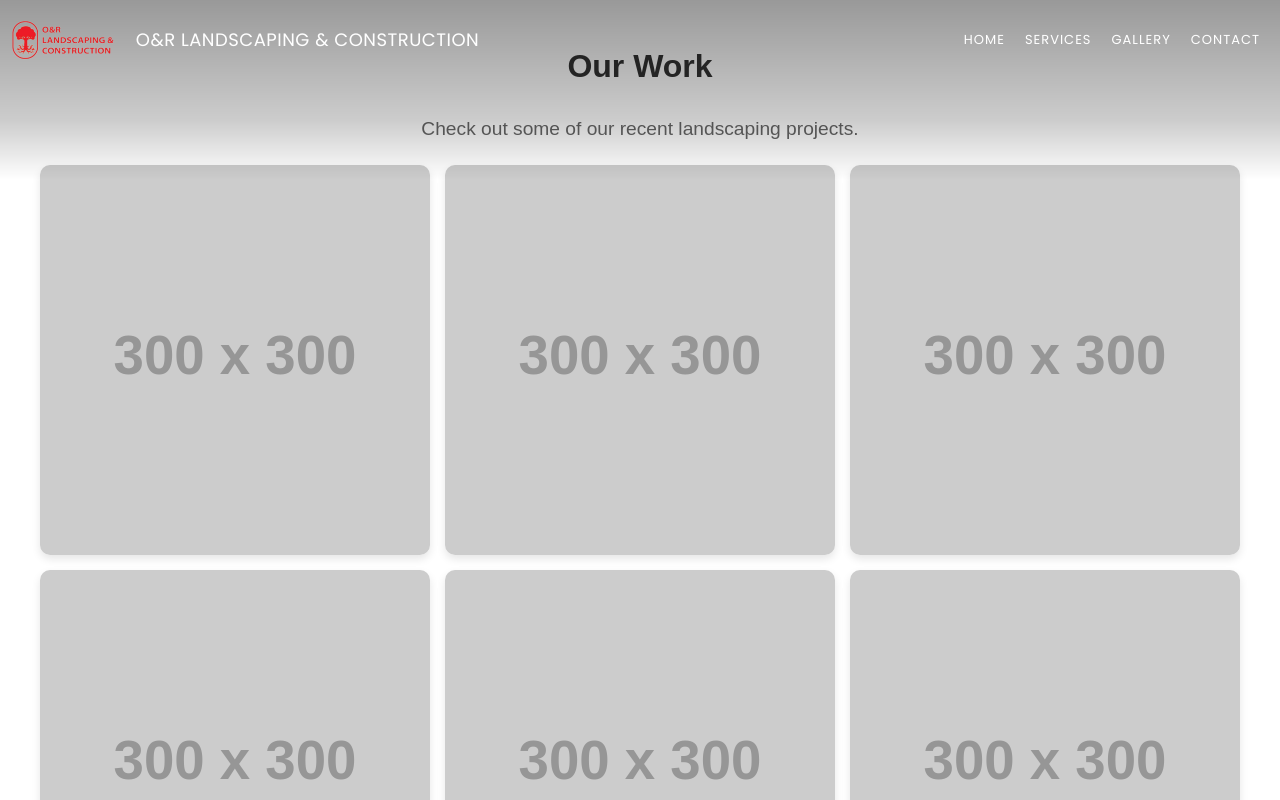
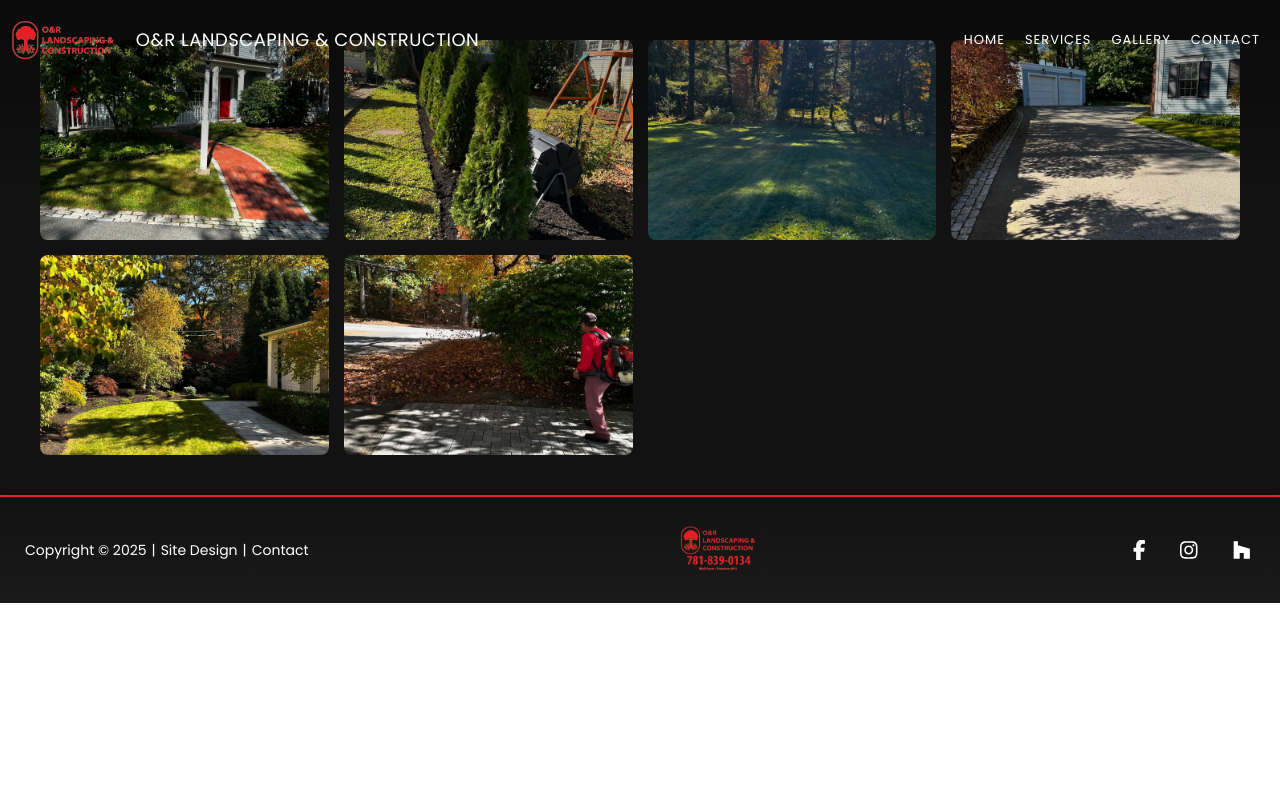
Before and after one commit to Jorwin-dev/o-r_llc, a React (Create React App) app in the folder business-landingpage/: page /gallery in a window 1280 px wide. Shown: the top 800 px of the page. Built offline with nearby package versions, Linux system fonts and the light colour scheme; the HTML template or start-up script is replaced by a standard one.

Commit message:
Gallery Integration

```diff
--- a/business-landingpage/src/pages/gallery/gallery.css
+++ b/business-landingpage/src/pages/gallery/gallery.css
@@ -1,34 +1,77 @@
-.gallery {
-    padding: 20px;
-    text-align: center;
+/* Gallery Container */
+.gallery-container {
+  padding: 40px 20px;
+  background: #121212; /* Dark background for contrast */
+  display: flex;
+  flex-direction: column;
+  align-items: center;
 }
 
-  .gallery h1 {
-    font-size: 2rem;
-    color: #333;
+/* Image Grid */
+.image-grid {
+  display: grid;
+  grid-template-columns: repeat(auto-fit, minmax(250px, 1fr));
+  gap: 15px;
+  max-width: 1200px;
+  width: 100%;
 }
 
-  .gallery p {
-    font-size: 1.2rem;
-    color: #666;
-    margin-bottom: 20px;
+/* Images */
+.gallery-image {
+  width: 100%;
+  height: 200px;
+  object-fit: cover;
+  border-radius: 8px;
+  cursor: pointer;
+  transition: transform 0.3s ease-in-out, opacity 0.3s ease-in-out;
 }
 
-  .image-grid {
-    display: grid;
-    grid-template-columns: repeat(auto-fit, minmax(300px, 1fr));
-    gap: 15px;
-    padding: 0 20px;
+.gallery-image:hover {
+  transform: scale(1.05);
+  opacity: 0.8;
 }
 
-  .image-grid img {
+/* Lightbox */
+.lightbox {
+  position: fixed;
+  top: 0;
+  left: 0;
   width: 100%;
-    height: auto;
-    border-radius: 10px;
-    box-shadow: 0 4px 8px rgba(0, 0, 0, 0.1);
-    transition: transform 0.3s ease;
+  height: 100%;
+  background: rgba(0, 0, 0, 0.8);
+  display: flex;
+  justify-content: center;
+  align-items: center;
+  z-index: 1000;
+  animation: fadeIn 0.3s ease-in-out;
 }
 
-  .image-grid img:hover {
-    transform: scale(1.05);
+.lightbox-image {
+  max-width: 90%;
+  max-height: 80%;
+  border-radius: 10px;
 }
+
+.close-lightbox {
+  position: absolute;
+  top: 20px;
+  right: 40px;
+  font-size: 40px;
+  color: white;
+  cursor: pointer;
+  transition: transform 0.2s ease-in-out;
+}
+
+.close-lightbox:hover {
+  transform: scale(1.2);
+}
+
+/* Lightbox Fade-in Animation */
+@keyframes fadeIn {
+  from {
+    opacity: 0;
+  }
+  to {
+    opacity: 1;
+  }
+}
--- a/business-landingpage/src/pages/gallery/gallery.js
+++ b/business-landingpage/src/pages/gallery/gallery.js
@@ -1,26 +1,40 @@
-import React from 'react';
-import './Gallery.css';
+import React, { useState } from "react";
+import "./Gallery.css";
+
+import img1 from "../../assets/O&R_Fall-1.JPG";
+import img2 from "../../assets/O&R_Fall-2.JPG";
+import img3 from "../../assets/O&R_Fall-3.JPG";
+import img4 from "../../assets/O&R_Fall-4.JPG";
+import img5 from "../../assets/O&R_Fall-5.JPG";
+import img6 from "../../assets/O&R_Fall-6.JPG";
+
+const images = [img1, img2, img3, img4, img5, img6];
 
 const Gallery = () => {
-  // Example images (replace with your own)
-  const images = [
-    'https://via.placeholder.com/300',
-    'https://via.placeholder.com/300',
-    'https://via.placeholder.com/300',
-    'https://via.placeholder.com/300',
-    'https://via.placeholder.com/300',
-    'https://via.placeholder.com/300',
-  ];
+  const [selectedImage, setSelectedImage] = useState(null);
 
   return (
-    <div className="gallery">
-      <h1>Our Work</h1>
-      <p>Check out some of our recent landscaping projects.</p>
+    <div className="gallery-container">
+      {/* Image Grid */}
       <div className="image-grid">
         {images.map((image, index) => (
-          <img key={index} src={image} alt={`Project ${index + 1}`} />
+          <img
+            key={index}
+            src={image}
+            alt={`Project ${index + 1}`}
+            className="gallery-image"
+            onClick={() => setSelectedImage(image)}
+          />
         ))}
       </div>
+
+      {/* Lightbox Modal */}
+      {selectedImage && (
+        <div className="lightbox" onClick={() => setSelectedImage(null)}>
+          <img src={selectedImage} alt="Expanded View" className="lightbox-image" />
+          <span className="close-lightbox" onClick={() => setSelectedImage(null)}>×</span>
+        </div>
+      )}
     </div>
   );
 };
```
Lines whose indentation alone changed are shown as unchanged.
